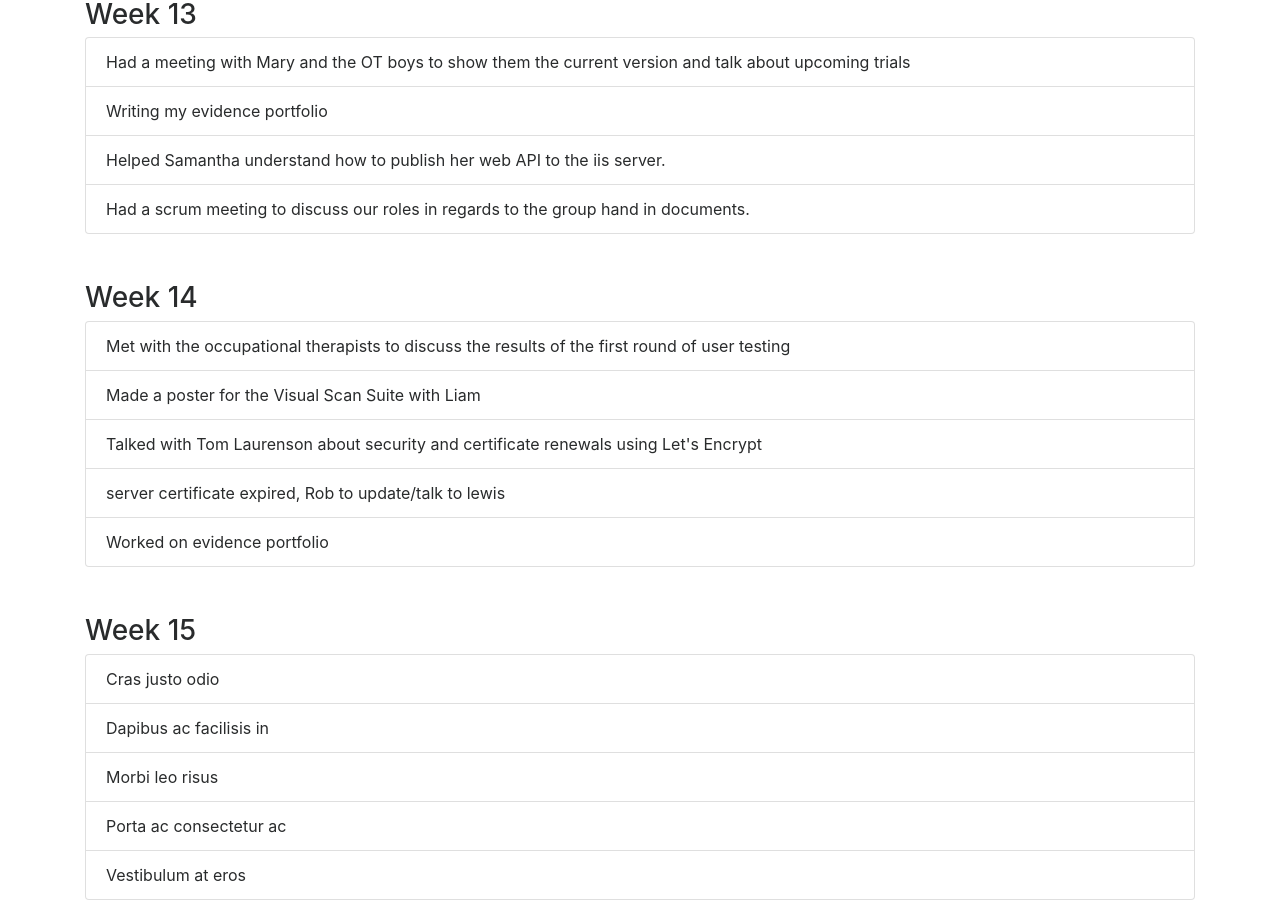
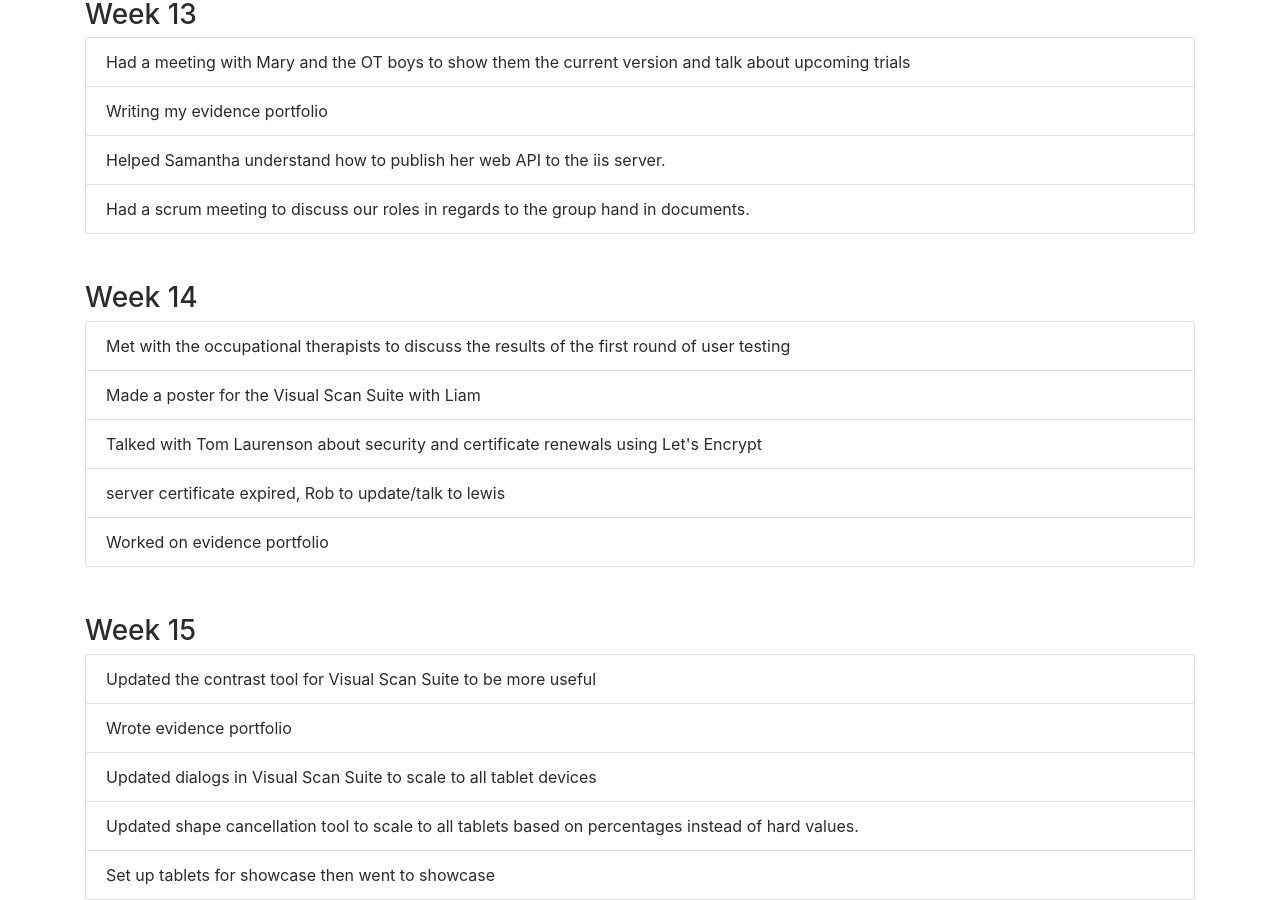
Before and after one commit to aberhjk1/aberhjk1.github.io, a Jekyll site: the page built from weeklybreakdown.html, in a window 1280 px wide and 900 px high, scrolled down 4180 px. Built offline with Jekyll 4.4.1, drawn with Linux system fonts in a browser that asks for light colours; nearby versions of some CDN libraries.

Commit message:
Update weeklybreakdown.html

```diff
--- a/weeklybreakdown.html
+++ b/weeklybreakdown.html
@@ -132,9 +132,9 @@
 <br><br>
 		<h3>Week 15</h3>
 		<ul class="list-group">
-	  	<li class="list-group-item">Cras justo odio</li>
-	  	<li class="list-group-item">Dapibus ac facilisis in</li>
-	  	<li class="list-group-item">Morbi leo risus</li>
-	  	<li class="list-group-item">Porta ac consectetur ac</li>
-	  	<li class="list-group-item">Vestibulum at eros</li>
+	  	<li class="list-group-item">Updated the contrast tool for Visual Scan Suite to be more useful</li>
+	  	<li class="list-group-item">Wrote evidence portfolio</li>
+	  	<li class="list-group-item">Updated dialogs in Visual Scan Suite to scale to all tablet devices</li>
+	  	<li class="list-group-item">Updated shape cancellation tool to scale to all tablets based on percentages instead of hard values.</li>
+	  	<li class="list-group-item">Set up tablets for showcase then went to showcase</li>
 		</ul>
```
